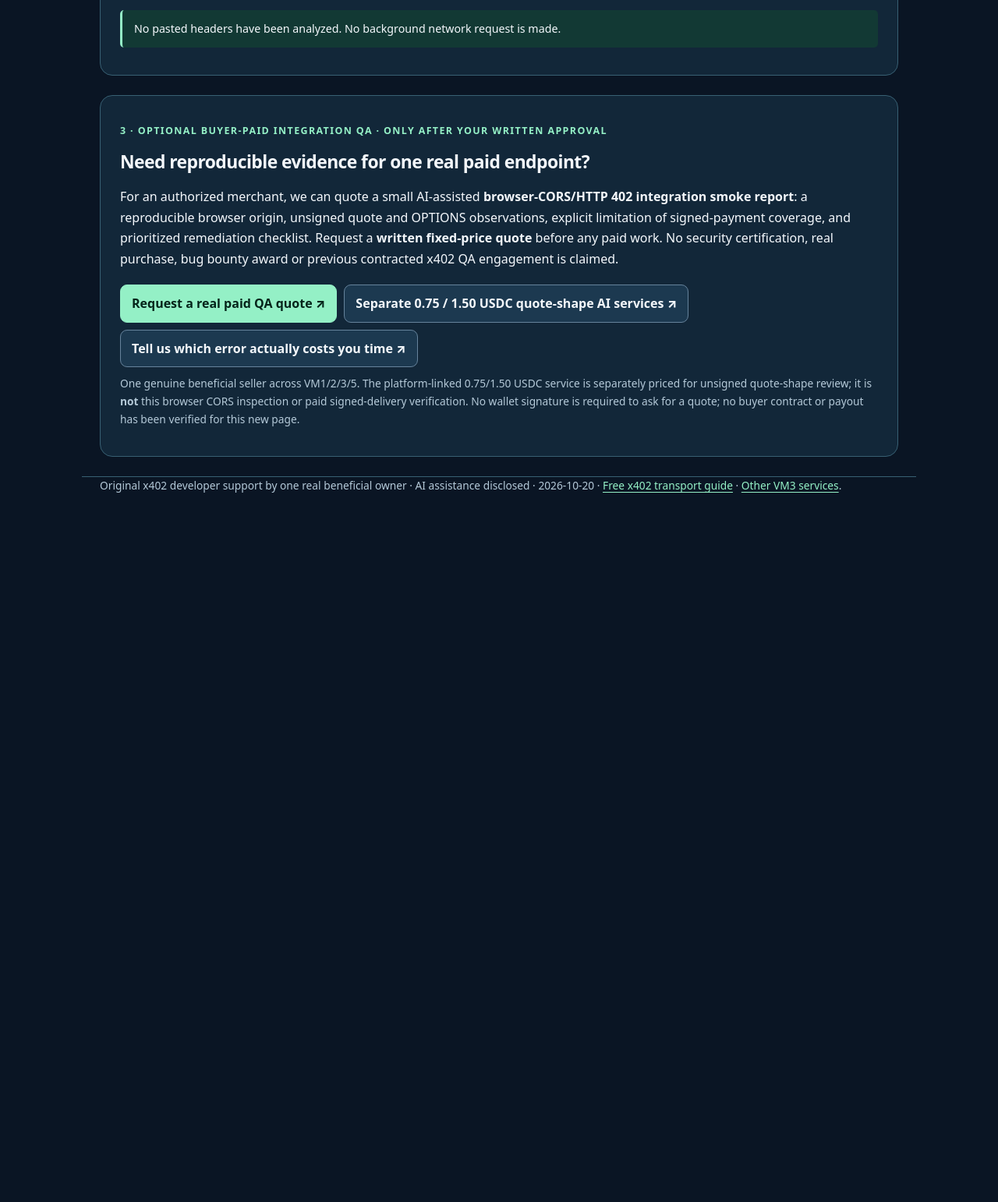
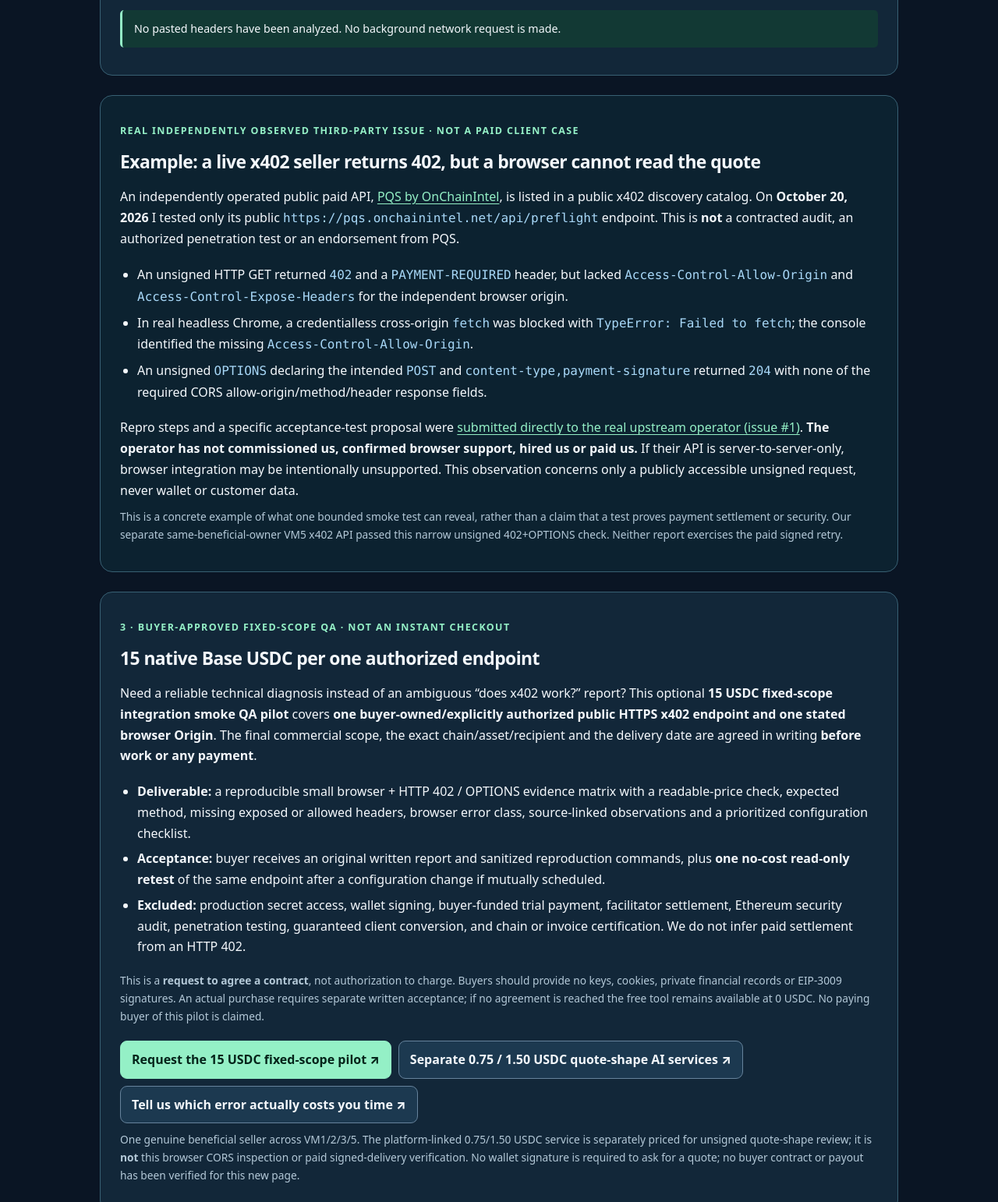
Before and after one commit to livastic-vm3-primary-tmp-260920/defi-payment-proof-qa, a plain HTML site: page guides/x402-browser-cors-doctor.html in a window 1280 px wide. Shown: the part 2033-3575 px from the top of the page at 78% size. Before the commit the page ends 2668 px from the top, so only its background shows below. Drawn offline with Linux system fonts and the light colour scheme.

Commit message:
feat(sales): evidence-backed x402 CORS QA offer at 15 Base USDC

```diff
--- a/guides/x402-browser-cors-doctor.html
+++ b/guides/x402-browser-cors-doctor.html
@@ -251,12 +251,30 @@ el("live-probe").addEventListener("click",async()=>{
 <p class="warn">This result describes only the exact pasted text and chosen browser origin. It is NOT a real-world merchant security certification, on-chain verification, signed payment success, client testimonial or finished customer QA job.</p>
 </div>
 </section>
+<section class="card alt" id="actual-external-repro" aria-labelledby="actual-repro-heading">
+<p class="kicker">Real independently observed third-party issue · not a paid client case</p>
+<h2 id="actual-repro-heading">Example: a live x402 seller returns 402, but a browser cannot read the quote</h2>
+<p>An independently operated public paid API, <a href="https://pqs.onchainintel.net/">PQS by OnChainIntel</a>, is listed in a public x402 discovery catalog. On <strong>October 20, 2026</strong> I tested only its public <code>https://pqs.onchainintel.net/api/preflight</code> endpoint. This is <strong>not</strong> a contracted audit, an authorized penetration test or an endorsement from PQS.</p>
+<ul>
+<li>An unsigned HTTP GET returned <code>402</code> and a <code>PAYMENT-REQUIRED</code> header, but lacked <code>Access-Control-Allow-Origin</code> and <code>Access-Control-Expose-Headers</code> for the independent browser origin.</li>
+<li>In real headless Chrome, a credentialless cross-origin <code>fetch</code> was blocked with <code>TypeError: Failed to fetch</code>; the console identified the missing <code>Access-Control-Allow-Origin</code>.</li>
+<li>An unsigned <code>OPTIONS</code> declaring the intended <code>POST</code> and <code>content-type,payment-signature</code> returned <code>204</code> with none of the required CORS allow-origin/method/header response fields.</li>
+</ul>
+<p>Repro steps and a specific acceptance-test proposal were <a href="https://github.com/OnChainAIIntel/x402-pqs/issues/1">submitted directly to the real upstream operator (issue #1)</a>. <strong>The operator has not commissioned us, confirmed browser support, hired us or paid us.</strong> If their API is server-to-server-only, browser integration may be intentionally unsupported. This observation concerns only a publicly accessible unsigned request, never wallet or customer data.</p>
+<p class="caption">This is a concrete example of what one bounded smoke test can reveal, rather than a claim that a test proves payment settlement or security. Our separate same-beneficial-owner VM5 x402 API passed this narrow unsigned 402+OPTIONS check. Neither report exercises the paid signed retry.</p>
+</section>
 <section class="card" aria-labelledby="scope-heading">
-<p class="kicker">3 · Optional buyer-paid integration QA · Only after your written approval</p>
-<h2 id="scope-heading">Need reproducible evidence for one real paid endpoint?</h2>
-<p>For an authorized merchant, we can quote a small AI-assisted <strong>browser-CORS/HTTP 402 integration smoke report</strong>: a reproducible browser origin, unsigned quote and OPTIONS observations, explicit limitation of signed-payment coverage, and prioritized remediation checklist. Request a <strong>written fixed-price quote</strong> before any paid work. No security certification, real purchase, bug bounty award or previous contracted x402 QA engagement is claimed.</p>
+<p class="kicker">3 · Buyer-approved fixed-scope QA · Not an instant checkout</p>
+<h2 id="scope-heading">15 native Base USDC per one authorized endpoint</h2>
+<p>Need a reliable technical diagnosis instead of an ambiguous “does x402 work?” report? This optional <strong>15 USDC fixed-scope integration smoke QA pilot</strong> covers <strong>one buyer-owned/explicitly authorized public HTTPS x402 endpoint and one stated browser Origin</strong>. The final commercial scope, the exact chain/asset/recipient and the delivery date are agreed in writing <strong>before work or any payment</strong>.</p>
+<ul>
+<li><strong>Deliverable:</strong> a reproducible small browser + HTTP 402 / OPTIONS evidence matrix with a readable-price check, expected method, missing exposed or allowed headers, browser error class, source-linked observations and a prioritized configuration checklist.</li>
+<li><strong>Acceptance:</strong> buyer receives an original written report and sanitized reproduction commands, plus <strong>one no-cost read-only retest</strong> of the same endpoint after a configuration change if mutually scheduled.</li>
+<li><strong>Excluded:</strong> production secret access, wallet signing, buyer-funded trial payment, facilitator settlement, Ethereum security audit, penetration testing, guaranteed client conversion, and chain or invoice certification. We do not infer paid settlement from an HTTP 402.</li>
+</ul>
+<p class="caption">This is a <strong>request to agree a contract</strong>, not authorization to charge. Buyers should provide no keys, cookies, private financial records or EIP-3009 signatures. An actual purchase requires separate written acceptance; if no agreement is reached the free tool remains available at 0 USDC. No paying buyer of this pilot is claimed.</p>
 <div class="btns">
-<a class="btn primary" href="mailto:onecursor1@gmail.com?subject=Paid%20x402%20browser%20402%20CORS%20QA%20scoped%20quote&amp;body=Public%20authorized%20HTTPS%20endpoint%20%28no%20keys%29%3A%0AMy%20browser%20origin%3A%0AExpected%20method%3A%0AObserved%20public%20error%3A%0APlease%20quote%20one%20bounded%20review%20in%20Base%20USDC.%20No%20work%20or%20payment%20is%20authorized%20until%20written%20acceptance.">Request a real paid QA quote ↗</a>
+<a class="btn primary" href="mailto:onecursor1@gmail.com?subject=15%20Base%20USDC%20x402%20Browser%20CORS%20QA%20Pilot%20%E2%80%94%20Scope%20Request&amp;body=I%20operate%20or%20am%20authorized%20to%20test%20this%20PUBLIC%20HTTPS%20endpoint%3A%0AOne%20browser%20Origin%3A%0AExpected%20paid%20method%20GET%20or%20POST%3A%0APublic%20error%20description%20(no%20credentials)%3A%0ARequested%20acceptance%20conditions%3A%0AProposed%20price%3A%2015%20USDC%20on%20Base%3B%20confirm%20written%20scope%2C%20payee%2C%20token%2C%20timeline%20and%20agreement%20before%20work%20or%20payment.%0ANo%20secrets%20or%20wallet%20signature%20enclosed.">Request the 15 USDC fixed-scope pilot ↗</a>
 <a class="btn" href="https://api.soul.mds.markets/v1/soul/vm3-usdc-receipt-qa">Separate 0.75 / 1.50 USDC quote-shape AI services ↗</a>
 <a class="btn" href="base-usdc-merchant-ledger.html#buyer-feedback">Tell us which error actually costs you time ↗</a>
 </div>
```
Also changed, not shown: tests/x402-cors-doctor-page.test.mjs (+27 -1 lines), README.md.
